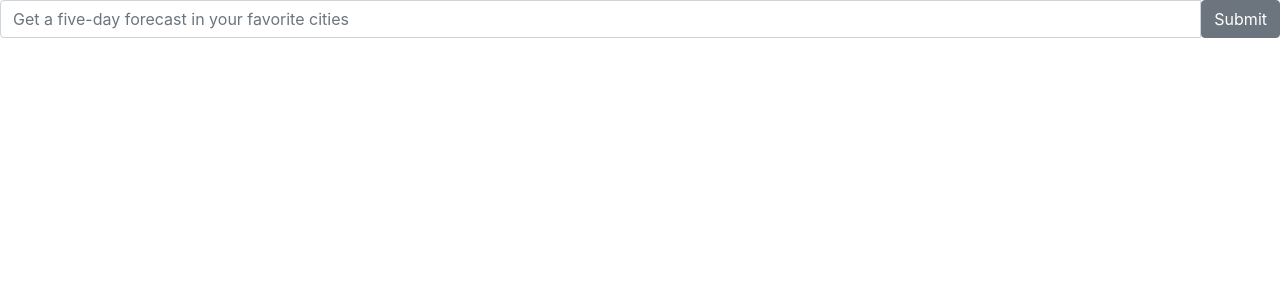
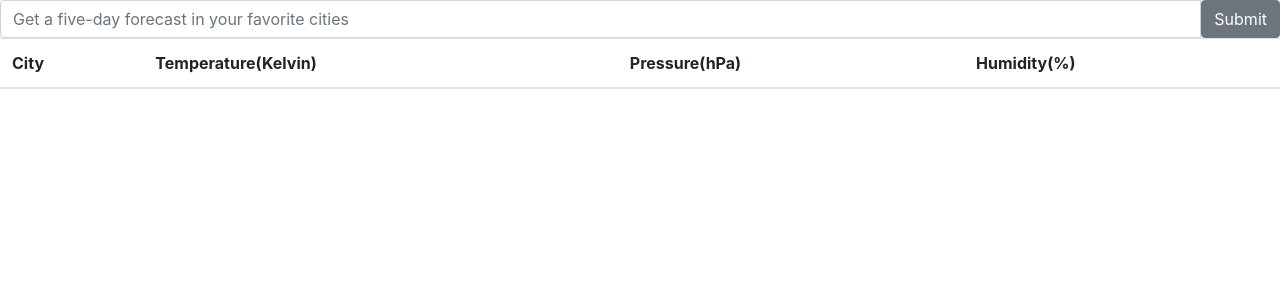
Before and after one commit to ma2jemal/p5-weather-muna-jemal, a React (Create React App) app: page / in a window 1280 px wide. Shown: the top 300 px of the page. Built offline with nearby package versions, Linux system fonts and the light colour scheme.

Commit message:
4.1 Container displaying the cities Done

```diff
--- a/src/components/App.js
+++ b/src/components/App.js
@@ -1,11 +1,13 @@
 import React, {Component} from 'react';
 import SearchBar from '../containers/search_bar';
+import WeatherList from "../containers/weather_list";
 
 export default class App extends Component{
 	render(){
 		return (
 			<div>
 			<SearchBar/>
+			<WeatherList/>
 			</div>
 
 			)
--- a/src/containers/weather_list.js
+++ b/src/containers/weather_list.js
@@ -0,0 +1,47 @@
+import React, { Component } from 'react';
+import { connect } from 'react-redux';
+
+class WeatherList extends Component{
+
+	renderWeather(cityData){
+		const name = cityData.city.name;
+
+		return(
+			<tr key={name}>
+				<td>{ name }</td>
+				<td>{cityData.list[0].main.temp}</td>
+				<td>{ cityData.list[0].main.pressure}</td>
+				<td> { cityData.list[0].main.humidity}</td>
+			</tr>
+			)
+	}
+	render(){
+		return(
+			<table className = "table table-hover">
+				<thead>
+					<tr>
+						<th> City</th>
+						<th>Temperature(Kelvin)</th>
+						<th>Pressure(hPa)</th>
+						<th>Humidity(%)</th>
+					</tr>
+				</thead>
+			<tbody>
+				{this.props.weather.map(this.renderWeather)}
+			</tbody>
+		</table>
+
+			)
+	}
+}
+
+//function mapStateToProps(state){
+//	return{ weather: state.weather };
+
+//}
+
+function mapStateToProps({ weather }){
+	return { weather };
+}
+
+export default connect(mapStateToProps)(WeatherList);
```
